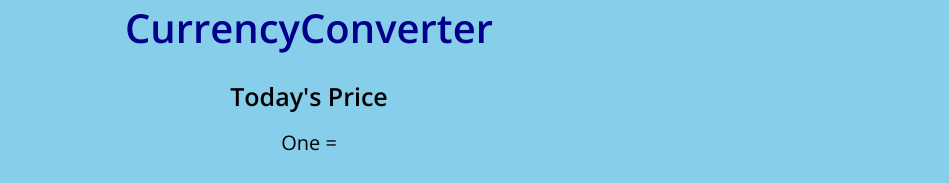
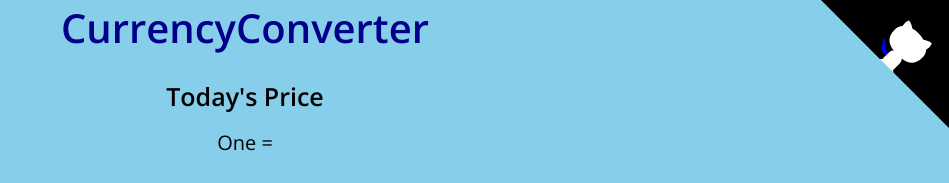
Before and after one commit to codemaniac-sahil/currency_converter_react, a React (Create React App) app: page / in a window 1280 px wide. Shown: the top 183 px of the page, without its empty margins (331-1280 px from the left). Built offline with nearby package versions, Linux system fonts and the light colour scheme; no server answers.

Commit message:
Added the github Icon at the corner that links to the github repo  (#16)
* Added the github icon

* deleted the extra svg image

* fixed for deploying checks

* fixed rel error in anchor tag

Co-authored-by: Sushant Kumar <sushantkumar@Sushants-MacBook-Air.local>

```diff
--- a/src/App.js
+++ b/src/App.js
@@ -2,6 +2,7 @@
 import './App.css';
 import BannerChart from './components/BannerChart';
 import CurrencyRow from './components/CurrencyRow';
+import GitIcon from './components/GitIcon';
 const BASE_URL='https://v6.exchangerate-api.com/v6/62eef46e2964c6f134cf92cc/latest/USD'
 
 function App() {
@@ -60,6 +61,7 @@
 
   return (
     <>
+    <GitIcon/>
     <BannerChart
     fromCurrency={fromCurrency}
     tocurrency={tocurrency}
--- /dev/null
+++ b/src/components/GitIcon.js
@@ -0,0 +1,20 @@
+import React from 'react';
+
+const GitIcon = (props) => {
+
+    const link=props.link!=null?props.link : "https://github.com/codemaniac-sahil/currency_converter_react";
+
+
+    return (
+
+        <a href={link} target="_blank" style={{float:'right'}} rel="noopener noreferrer">
+        <svg width = "10vw" height ="10vw"viewBox="0 0 250 250">
+        <path d="M0,0 L115,115 L130,115 L142,142 L250,250 L250,0 Z"/>
+        <path style={{transformOrigin: "130px 106px"}} className="octo-arm" d="M128.3,109.0 C113.8,99.7 119.0,89.6 119.0,89.6 C122.0,82.7 120.5,78.6 120.5,78.6 C119.2,72.0 123.4,76.3 123.4,76.3 C127.3,80.9 125.5,87.3 125.5,87.3 C122.9,97.6 130.6,101.9 134.4,103.2" fill="currentColor" />
+        <path fill="white" className="octo-body" d="M115.0,115.0 C114.9,115.1 118.7,116.5 119.8,115.4 L133.7,101.6 C136.9,99.2 139.9,98.4 142.2,98.6 C133.8,88.0 127.5,74.4 143.8,58.0 C148.5,53.4 154.0,51.2 159.7,51.0 C160.3,49.4 163.2,43.6 171.4,40.1 C171.4,40.1 176.1,42.5 178.8,56.2 C183.1,58.6 187.2,61.8 190.9,65.4 C194.5,69.0 197.7,73.2 200.1,77.6 C213.8,80.2 216.3,84.9 216.3,84.9 C212.7,93.1 206.9,96.0 205.4,96.6 C205.1,102.4 203.0,107.8 198.3,112.5 C181.9,128.9 168.3,122.5 157.7,114.1 C157.9,116.9 156.7,120.9 152.7,124.9 L141.0,136.5 C139.8,137.7 141.6,141.9 141.8,141.8 Z" />
+        </svg>
+        </a>
+    );
+}
+
+export default GitIcon;
```
